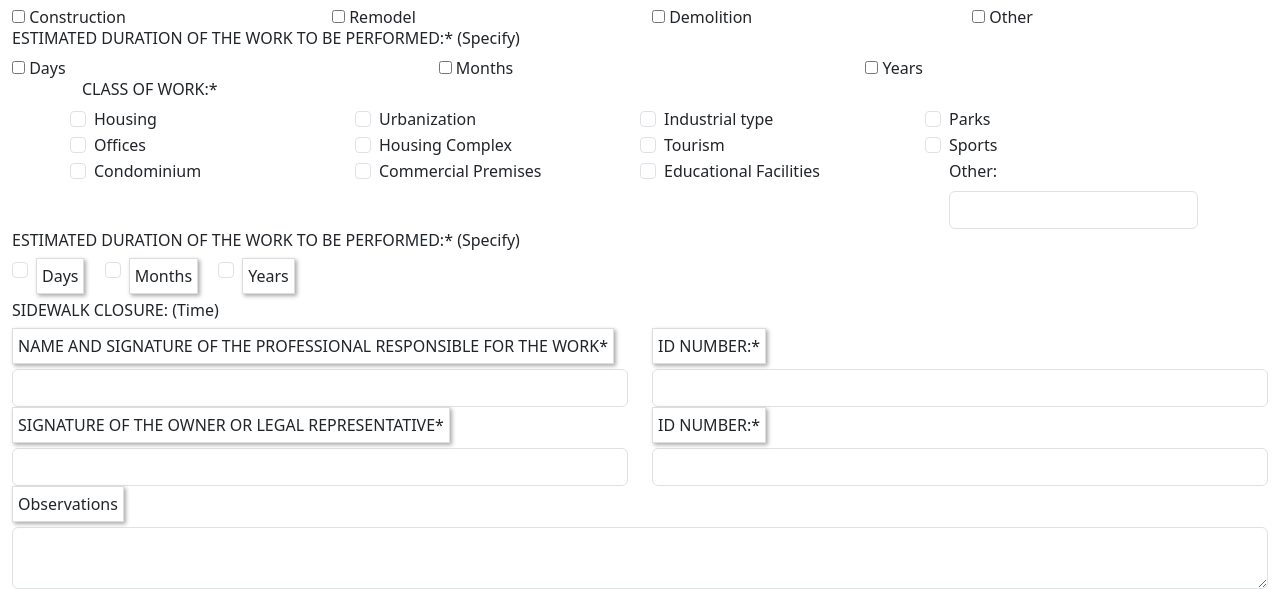
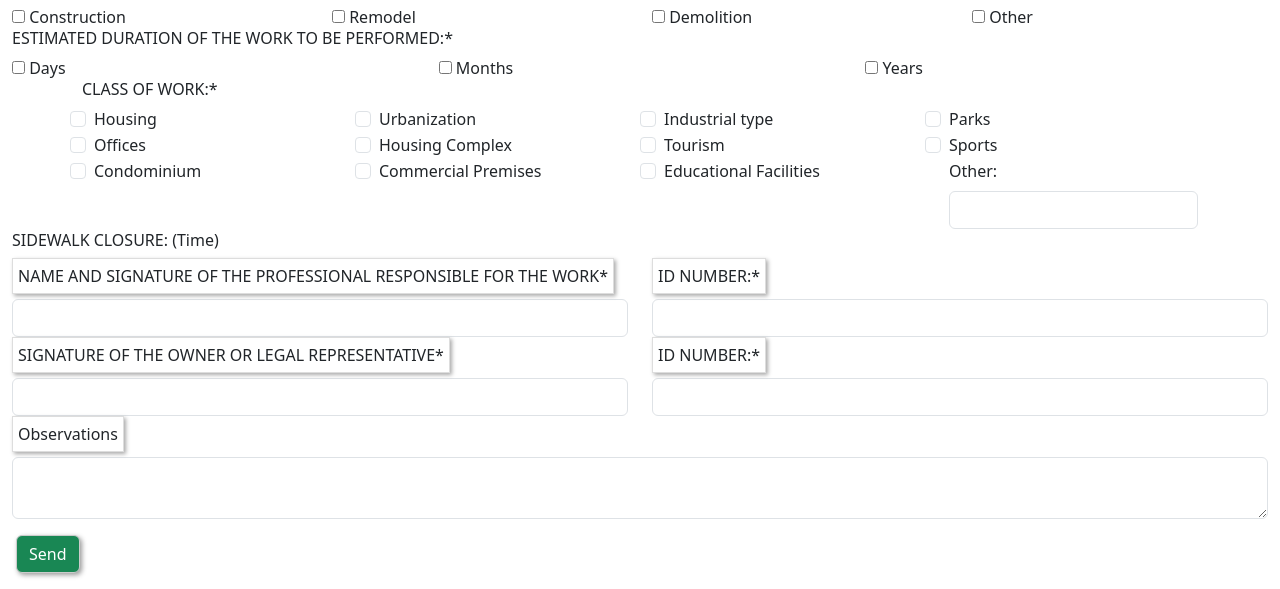
Before and after one commit to Jumaikel/MunicipalitySanFranciscoWebsite, a website: page htm/form.html in a window 1280 px wide. Shown: the part 1134-1723 px from the top of the page. Drawn offline with nearby package versions, Linux system fonts and the light colour scheme.

Commit message:
Errors in form.html are fixed.

```diff
--- a/htm/form.html
+++ b/htm/form.html
@@ -205,7 +205,7 @@
           </div>
         </div>
 
-        <h6>ESTIMATED DURATION OF THE WORK TO BE PERFORMED:* (Specify)</h6>
+        <h6>ESTIMATED DURATION OF THE WORK TO BE PERFORMED:*</h6>
         <div class="row">
           <div class="col-md-4">
             <div class="checkbox">
@@ -357,40 +357,6 @@
         </div>
 
         <div class="row">
-          <div class="col-md-12" id="duration">
-            <h6>ESTIMATED DURATION OF THE WORK TO BE PERFORMED:* (Specify)</h6>
-            <div class="form-group">
-              <div class="form-check form-check-inline">
-                <input
-                  class="form-check-input"
-                  type="checkbox"
-                  id="durationDays"
-                  value="Days" />
-                <label class="form-check-label" for="durationDays">Days</label>
-              </div>
-              <div class="form-check form-check-inline">
-                <input
-                  class="form-check-input"
-                  type="checkbox"
-                  id="durationMonths"
-                  value="Months" />
-                <label class="form-check-label"
-                  for="durationMonths">Months</label>
-              </div>
-              <div class="form-check form-check-inline">
-                <input
-                  class="form-check-input"
-                  type="checkbox"
-                  id="durationYears"
-                  value="Years" />
-                <label class="form-check-label"
-                  for="durationYears">Years</label>
-              </div>
-            </div>
-          </div>
-        </div>
-
-        <div class="row">
           <div class="col-md-12" id="sidewalk">
             <h6>SIDEWALK CLOSURE: (Time)</h6>
             <div class="form-group"></div>
```
